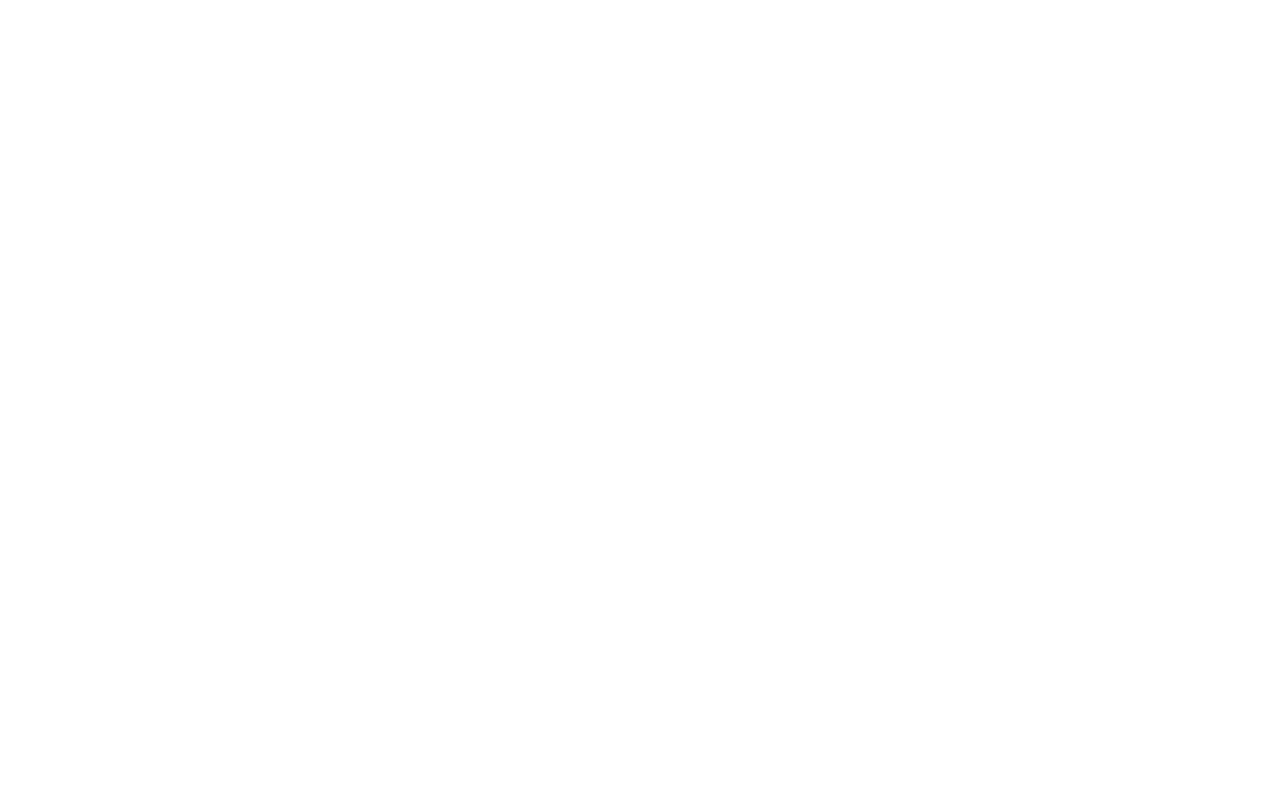
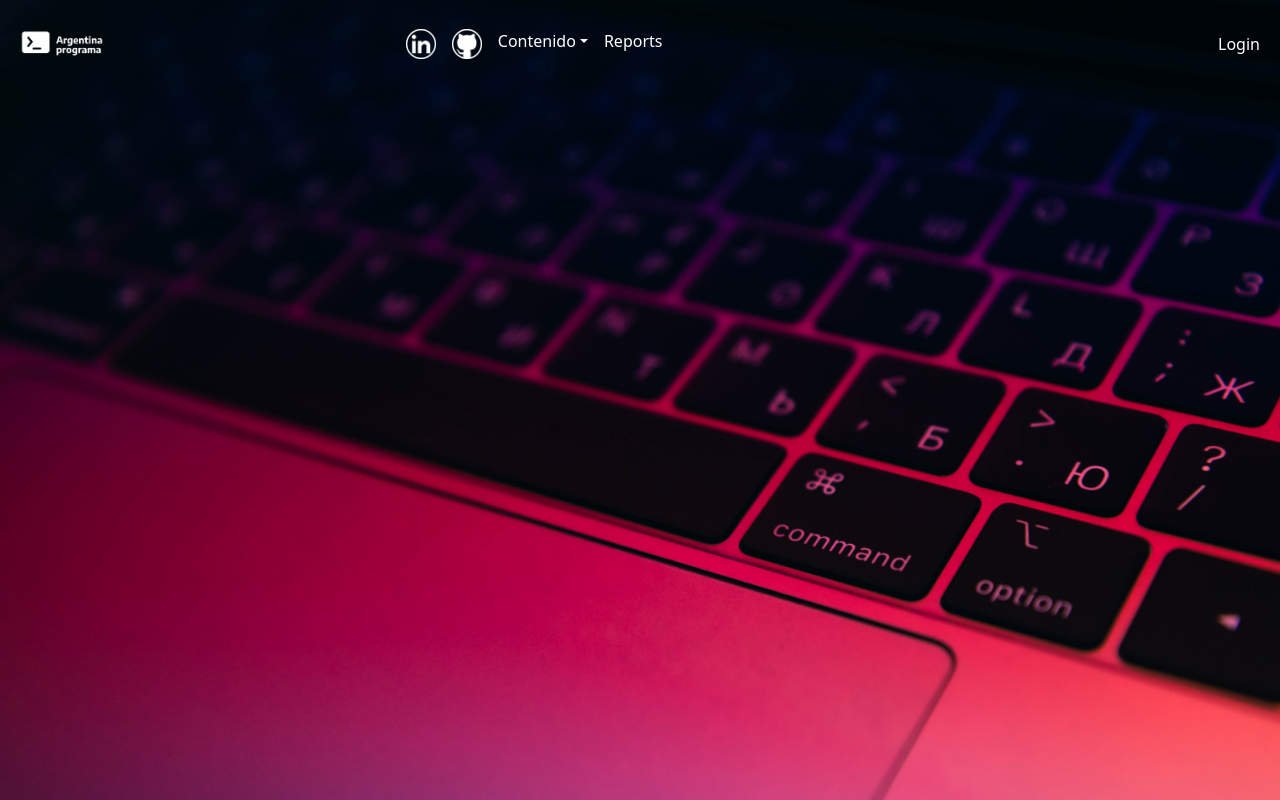
Before and after one commit to Shir07/Mi_Portafolio, an Angular app in the folder Front-end/: page / in a window 1280 px wide. Built offline with nearby package versions, Linux system fonts and the light colour scheme.

Commit message:
Se modifica headery banner

```diff
--- a/Front-end/src/app/app.component.html
+++ b/Front-end/src/app/app.component.html
@@ -0,0 +1 @@
+<app-header></app-header>
--- a/Front-end/src/app/app.module.ts
+++ b/Front-end/src/app/app.module.ts
@@ -3,10 +3,12 @@
 
 import { AppRoutingModule } from './app-routing.module';
 import { AppComponent } from './app.component';
+import { HeaderComponent } from './components/header/header.component';
 
 @NgModule({
   declarations: [
-    AppComponent
+    AppComponent,
+    HeaderComponent
   ],
   imports: [
     BrowserModule,
--- /dev/null
+++ b/Front-end/src/app/components/header/header.component.css
@@ -0,0 +1,11 @@
+/*banner y menu*/
+.header {
+    background: url(../../../assets/banner-mikhail-tyrsyna-unsplash.jpg) no-repeat center;
+    background-size: cover;
+    min-height: 100vh;
+  }
+
+  .header .navbar {
+    background-color: transparent !important;
+
+  }
--- /dev/null
+++ b/Front-end/src/app/components/header/header.component.html
@@ -0,0 +1,32 @@
+<header class="header">
+<nav class="navbar navbar-expand-md bg-primary text-white">
+  <div class="container-fluid">
+      <a href="#" class="navbar-brand text-white"><img src="../../../assets/APLogo.png" width="100" alt="Logo Argentina Programa"></a>
+      <button type="button" class="navbar-toggler" data-bs-toggle="collapse" data-bs-target="#navbarCollapse">
+          <span class="navbar-toggler-icon "></span>
+      </button>
+      <div class="collapse navbar-collapse" id="navbarCollapse">
+          <div class="navbar-nav m-auto">
+              <a href="#" class="nav-item nav-link text-white"><img src="../../../assets/linkedin.png" width="30" alt="linkedin"></a>
+              <a href="#" class="nav-item nav-link text-white"><img src="../../../assets/github.png" width="30" alt="git"></a>
+              <div class="nav-item dropdown">
+                  <a href="#" class="nav-link dropdown-toggle text-white" data-bs-toggle="dropdown">Contenido</a>
+                  <div class="dropdown-menu   dropdown-menu-dark bg-transparent ">
+                      <a href="#" class="dropdown-item ">Acerca de mí</a>
+                      <a href="#" class="dropdown-item">Experiencia laboral</a>
+                      <a href="#" class="dropdown-item">Educación</a>
+                      <a href="#" class="dropdown-item">Hard & Soft Skills</a>
+                      <a href="#" class="dropdown-item">Mis proyectos</a>
+                      <li><hr class="dropdown-divider"></li>
+                      <a class="dropdown-item" href="#">Contacto</a>
+                  </div>
+              </div>
+              <a href="#" class="nav-item nav-link text-white" tabindex="-1">Reports</a>
+          </div>
+          <div class="navbar-nav ms-auto">
+              <a href="#" class="nav-item nav-link text-white">Login</a>
+          </div>
+      </div>
+  </div>
+</nav>
+</header>
```
Also changed, not shown: Front-end/src/app/components/header/header.component.ts (added, +10 -0 lines), 1 other file (tests, documents, lock files or other folders).
